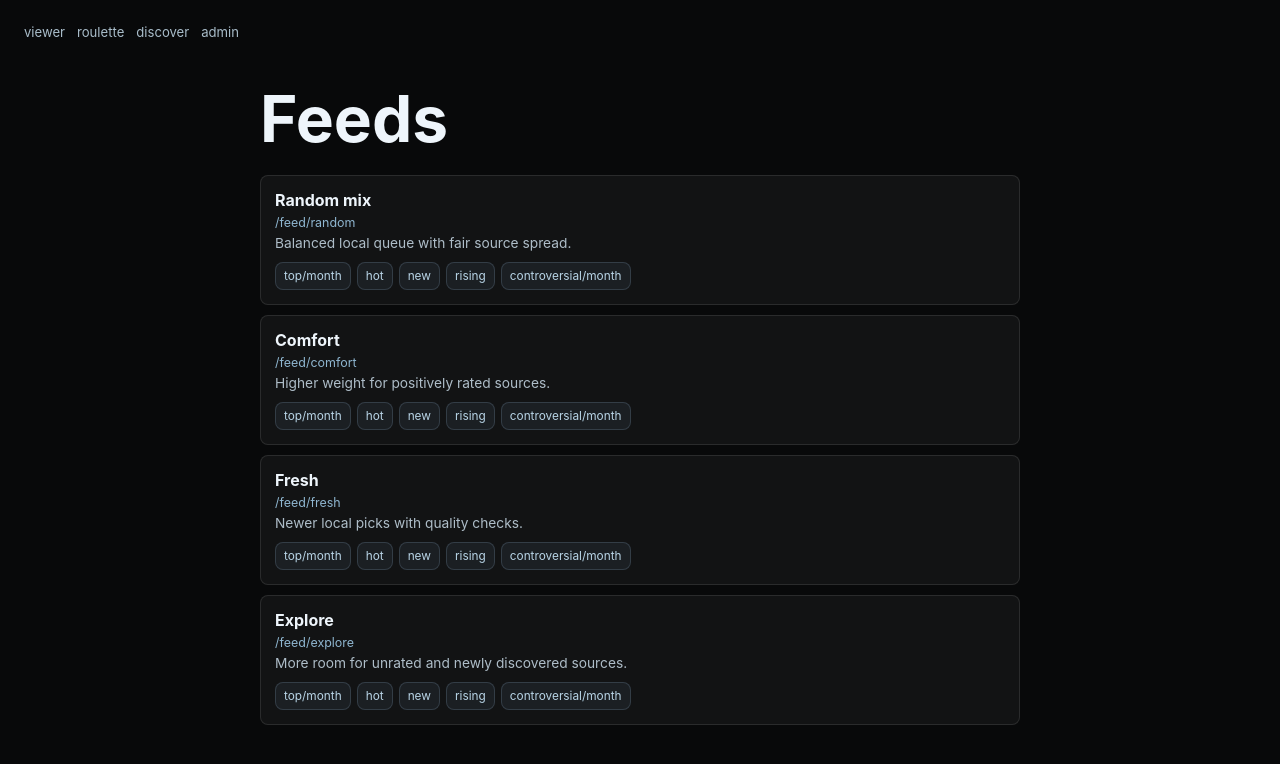
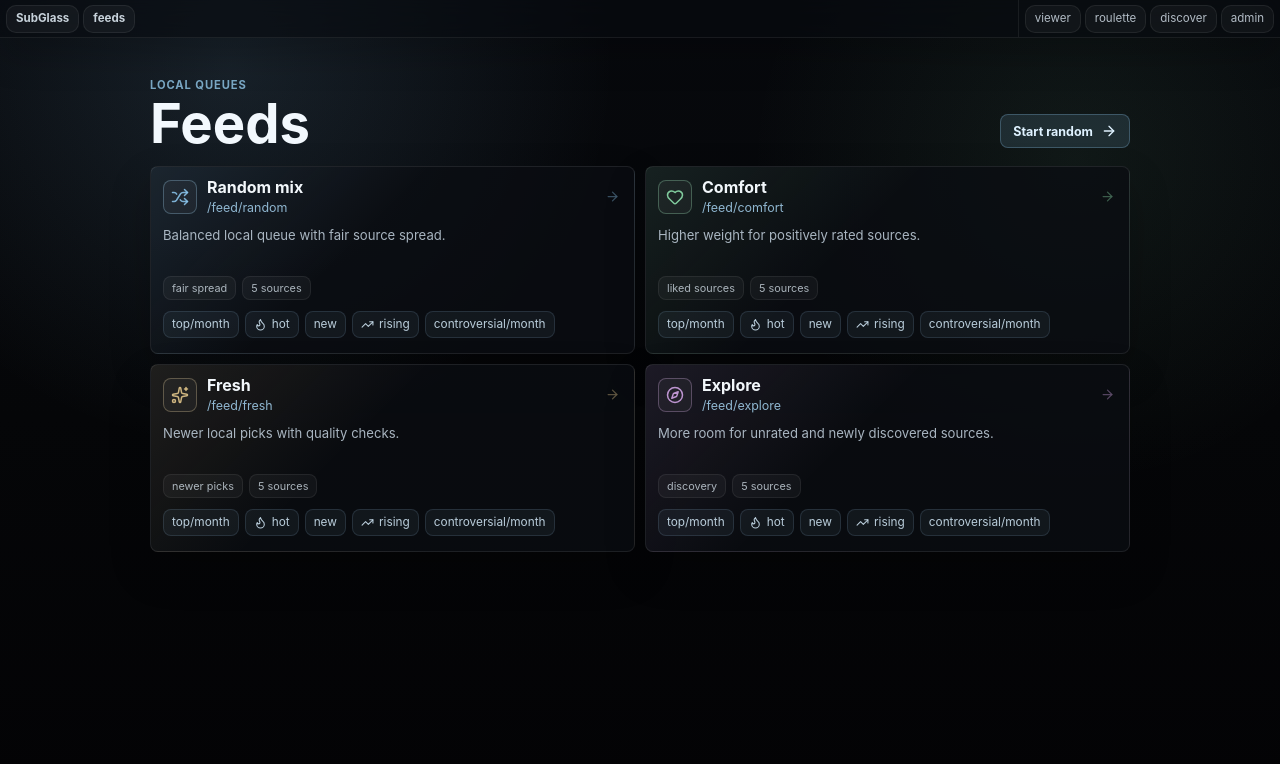
Before and after one commit to petercrabtree/sub-glass-copilot, a SvelteKit app: page /feed in a window 1280 px wide. Shown: the top 764 px of the page. Built offline with nearby package versions, Linux system fonts and the light colour scheme.

Commit message:
feat: polish feed index

```diff
--- a/src/lib/components/ViewerBrandMenu.svelte
+++ b/src/lib/components/ViewerBrandMenu.svelte
@@ -5,7 +5,7 @@
       <span class="viewer-menu-label">places</span>
       <div class="nav-links">
         <a href="/r/all">viewer</a>
-        <a href="/feed/random">feed</a>
+        <a href="/feed">feed</a>
         <a href="/roulette">roulette</a>
         <a href="/discover">discover</a>
         <a href="/admin">admin</a>
--- a/src/routes/feed/+page.svelte
+++ b/src/routes/feed/+page.svelte
@@ -1,12 +1,35 @@
 <script lang="ts">
+  import { ArrowRight, Compass, Flame, Heart, Shuffle, Sparkles, TrendingUp } from 'lucide-svelte';
+  import ViewerBrandMenu from '$lib/components/ViewerBrandMenu.svelte';
+  import ViewerTopRail from '$lib/components/ViewerTopRail.svelte';
   import { getDefaultFeedRoutePath, getFeedRoutePath } from '$lib/feed/routes';
   import type { RedditListingSort, RedditListingTime } from '$lib/types';
 
   const feeds = [
-    { name: 'random', label: 'Random mix', detail: 'Balanced local queue with fair source spread.' },
-    { name: 'comfort', label: 'Comfort', detail: 'Higher weight for positively rated sources.' },
-    { name: 'fresh', label: 'Fresh', detail: 'Newer local picks with quality checks.' },
-    { name: 'explore', label: 'Explore', detail: 'More room for unrated and newly discovered sources.' },
+    {
+      name: 'random',
+      label: 'Random mix',
+      detail: 'Balanced local queue with fair source spread.',
+      metric: 'fair spread',
+    },
+    {
+      name: 'comfort',
+      label: 'Comfort',
+      detail: 'Higher weight for positively rated sources.',
+      metric: 'liked sources',
+    },
+    {
+      name: 'fresh',
+      label: 'Fresh',
+      detail: 'Newer local picks with quality checks.',
+      metric: 'newer picks',
+    },
+    {
+      name: 'explore',
+      label: 'Explore',
+      detail: 'More room for unrated and newly discovered sources.',
+      metric: 'discovery',
+    },
   ];
 
   const sourceLinks: Array<{
@@ -27,31 +50,79 @@
 </svelte:head>
 
 <main class="feed-index">
-  <nav>
-    <a href="/r/all">viewer</a>
-    <a href="/roulette">roulette</a>
-    <a href="/discover">discover</a>
-    <a href="/admin">admin</a>
-  </nav>
+  <ViewerTopRail ariaLabel="Feed index navigation">
+    {#snippet left()}
+      <ViewerBrandMenu />
+      <span class="viewer-top-chip feed-chip">feeds</span>
+    {/snippet}
 
-  <section>
-    <h1>Feeds</h1>
-    <div class="feed-list">
+    {#snippet right()}
+      <a class="rail-link" href="/r/all">viewer</a>
+      <a class="rail-link" href="/roulette">roulette</a>
+      <a class="rail-link" href="/discover">discover</a>
+      <a class="rail-link" href="/admin">admin</a>
+    {/snippet}
+  </ViewerTopRail>
+
+  <section class="feed-shell" aria-labelledby="feed-index-title">
+    <header class="feed-header">
+      <div>
+        <p class="section-kicker">local queues</p>
+        <h1 id="feed-index-title">Feeds</h1>
+      </div>
+
+      <a href={getDefaultFeedRoutePath('random')} class="start-link">
+        <span>Start random</span>
+        <ArrowRight size={16} strokeWidth={2} aria-hidden="true" />
+      </a>
+    </header>
+
+    <div class="feed-grid" aria-label="Feed presets">
       {#each feeds as feed}
-        <div class="feed-link">
+        <article class="feed-card" data-feed={feed.name}>
           <a href={getDefaultFeedRoutePath(feed.name)} class="feed-primary">
-            <strong>{feed.label}</strong>
-            <span>{getDefaultFeedRoutePath(feed.name)}</span>
+            <span class="feed-icon" aria-hidden="true">
+              {#if feed.name === 'random'}
+                <Shuffle size={18} strokeWidth={2} />
+              {:else if feed.name === 'comfort'}
+                <Heart size={18} strokeWidth={2} />
+              {:else if feed.name === 'fresh'}
+                <Sparkles size={18} strokeWidth={2} />
+              {:else}
+                <Compass size={18} strokeWidth={2} />
+              {/if}
+            </span>
+
+            <span class="feed-copy">
+              <strong>{feed.label}</strong>
+              <span>{getDefaultFeedRoutePath(feed.name)}</span>
+            </span>
+
+            <span class="feed-arrow">
+              <ArrowRight size={15} strokeWidth={2} aria-hidden="true" />
+            </span>
           </a>
+
           <p>{feed.detail}</p>
+
+          <div class="feed-meta" aria-label={`${feed.label} summary`}>
+            <span>{feed.metric}</span>
+            <span>{sourceLinks.length} sources</span>
+          </div>
+
           <div class="source-links">
             {#each sourceLinks as source}
               <a href={getFeedRoutePath({ feedName: feed.name, listingSort: source.listingSort, listingTime: source.listingTime })}>
+                {#if source.listingSort === 'hot'}
+                  <Flame size={13} strokeWidth={2} aria-hidden="true" />
+                {:else if source.listingSort === 'rising'}
+                  <TrendingUp size={13} strokeWidth={2} aria-hidden="true" />
+                {/if}
                 {source.label}
               </a>
             {/each}
           </div>
-        </div>
+        </article>
       {/each}
     </div>
   </section>
@@ -60,74 +131,299 @@
 <style>
   .feed-index {
     min-height: 100vh;
-    background: #08090a;
+    background:
+      radial-gradient(circle at 18% 8%, rgba(140, 199, 239, 0.13), transparent 30%),
+      radial-gradient(circle at 84% 20%, rgba(142, 226, 174, 0.08), transparent 26%),
+      linear-gradient(180deg, #07090d 0%, #050608 52%, #030305 100%);
     color: #eef5fb;
-    padding: 24px;
+    padding: 78px 18px 34px;
+    overflow-x: hidden;
   }
-  nav {
+
+  :global(.viewer-top-chip.feed-chip),
+  .rail-link {
+    padding: 0 9px;
+    text-decoration: none;
+  }
+
+  :global(.viewer-top-chip.feed-chip) {
+    color: rgba(154, 211, 247, 0.92);
+    font-weight: 700;
+  }
+
+  .rail-link {
+    min-height: 28px;
     display: flex;
-    gap: 12px;
-    margin-bottom: 40px;
+    align-items: center;
+    justify-content: center;
+    border-radius: 10px;
+    border: 1px solid rgba(255, 255, 255, 0.07);
+    background: rgba(255, 255, 255, 0.04);
+    color: rgba(213, 225, 235, 0.82);
+    font-size: 0.72rem;
+    line-height: 1;
   }
-  nav a,
-  .feed-link,
+
+  .rail-link:hover,
+  .rail-link:focus-visible {
+    border-color: rgba(140, 199, 239, 0.24);
+    background: rgba(140, 199, 239, 0.12);
+    color: #edf6ff;
+  }
+
+  .feed-shell {
+    width: min(980px, 100%);
+    margin: 0 auto;
+  }
+
+  .feed-header {
+    display: flex;
+    align-items: end;
+    justify-content: space-between;
+    gap: 18px;
+    margin-bottom: 18px;
+  }
+
+  .section-kicker {
+    margin: 0 0 6px;
+    color: rgba(154, 211, 247, 0.76);
+    font-size: 0.7rem;
+    font-weight: 700;
+    letter-spacing: 0.08em;
+    text-transform: uppercase;
+  }
+
+  h1 {
+    margin: 0;
+    color: #f2f8fd;
+    font-size: clamp(2.1rem, 6vw, 3.4rem);
+    line-height: 0.92;
+  }
+
+  .start-link,
   .feed-primary,
   .source-links a {
     color: inherit;
     text-decoration: none;
   }
-  nav a {
-    color: #a9bdca;
-    font-size: 0.82rem;
+
+  .start-link {
+    min-height: 34px;
+    display: inline-flex;
+    align-items: center;
+    gap: 8px;
+    padding: 0 12px;
+    border-radius: 8px;
+    border: 1px solid rgba(140, 199, 239, 0.28);
+    background: rgba(140, 199, 239, 0.13);
+    color: #dff2ff;
+    font-size: 0.78rem;
+    font-weight: 700;
+    white-space: nowrap;
   }
-  section {
-    max-width: 760px;
-    margin: 0 auto;
+
+  .start-link:hover,
+  .start-link:focus-visible {
+    border-color: rgba(140, 199, 239, 0.42);
+    background: rgba(140, 199, 239, 0.19);
   }
-  h1 {
-    margin: 0 0 18px;
-    font-size: clamp(2rem, 7vw, 4rem);
-  }
-  .feed-list {
+
+  .feed-grid {
     display: grid;
+    grid-template-columns: repeat(2, minmax(0, 1fr));
     gap: 10px;
   }
-  .feed-link {
+
+  .feed-card {
+    --feed-accent: rgba(140, 199, 239, 0.86);
+    --feed-accent-soft: rgba(140, 199, 239, 0.12);
     display: grid;
-    gap: 5px;
-    padding: 14px;
-    border: 1px solid rgba(255, 255, 255, 0.1);
+    align-content: start;
+    gap: 11px;
+    min-height: 188px;
+    padding: 12px;
     border-radius: 8px;
-    background: rgba(255, 255, 255, 0.045);
+    border: 1px solid rgba(255, 255, 255, 0.085);
+    background:
+      linear-gradient(135deg, var(--feed-accent-soft), transparent 42%),
+      rgba(11, 14, 18, 0.78);
+    box-shadow: 0 18px 40px rgba(0, 0, 0, 0.22);
   }
+
+  .feed-card[data-feed='comfort'] {
+    --feed-accent: rgba(142, 226, 174, 0.88);
+    --feed-accent-soft: rgba(142, 226, 174, 0.1);
+  }
+
+  .feed-card[data-feed='fresh'] {
+    --feed-accent: rgba(224, 196, 137, 0.9);
+    --feed-accent-soft: rgba(224, 196, 137, 0.1);
+  }
+
+  .feed-card[data-feed='explore'] {
+    --feed-accent: rgba(212, 165, 232, 0.88);
+    --feed-accent-soft: rgba(212, 165, 232, 0.1);
+  }
+
+  .feed-card:hover {
+    border-color: color-mix(in srgb, var(--feed-accent) 36%, rgba(255, 255, 255, 0.08));
+    background:
+      linear-gradient(135deg, color-mix(in srgb, var(--feed-accent-soft) 72%, transparent), transparent 46%),
+      rgba(14, 18, 23, 0.86);
+  }
+
   .feed-primary {
+    display: flex;
+    min-width: 0;
+    align-items: center;
+    gap: 10px;
+    padding-bottom: 1px;
+  }
+
+  .feed-primary:hover .feed-arrow,
+  .feed-primary:focus-visible .feed-arrow {
+    opacity: 1;
+    transform: translateX(0);
+  }
+
+  .feed-icon,
+  .feed-arrow {
+    flex: 0 0 auto;
+    display: inline-flex;
+    align-items: center;
+    justify-content: center;
+    color: var(--feed-accent);
+  }
+
+  .feed-icon {
+    width: 34px;
+    height: 34px;
+    border-radius: 8px;
+    border: 1px solid color-mix(in srgb, var(--feed-accent) 28%, rgba(255, 255, 255, 0.08));
+    background: rgba(255, 255, 255, 0.04);
+  }
+
+  .feed-copy {
+    min-width: 0;
     display: grid;
-    gap: 5px;
+    gap: 4px;
   }
+
+  .feed-primary strong {
+    color: #f2f7fb;
+    font-size: 1rem;
+    line-height: 1.05;
+  }
+
   .feed-primary span {
+    min-width: 0;
+  }
+
+  .feed-copy span {
     color: #8fb6d0;
     font-size: 0.78rem;
+    overflow: hidden;
+    text-overflow: ellipsis;
+    white-space: nowrap;
   }
-  .feed-link p {
+
+  .feed-arrow {
+    margin-left: auto;
+    opacity: 0.42;
+    transform: translateX(-2px);
+    transition:
+      opacity 0.16s ease,
+      transform 0.16s ease;
+  }
+
+  .feed-card p {
     margin: 0;
-    color: #aebdc8;
-    font-size: 0.86rem;
+    min-height: 38px;
+    color: rgba(190, 204, 216, 0.88);
+    font-size: 0.82rem;
+    line-height: 1.35;
   }
+
+  .feed-meta {
+    display: flex;
+    flex-wrap: wrap;
+    gap: 6px;
+  }
+
+  .feed-meta span {
+    min-height: 24px;
+    display: inline-flex;
+    align-items: center;
+    border-radius: 8px;
+    border: 1px solid rgba(255, 255, 255, 0.07);
+    background: rgba(255, 255, 255, 0.04);
+    color: rgba(212, 223, 232, 0.78);
+    font-size: 0.68rem;
+    padding: 0 8px;
+  }
+
   .source-links {
     display: flex;
     flex-wrap: wrap;
     gap: 6px;
-    margin-top: 6px;
   }
+
   .source-links a {
-    min-height: 28px;
+    min-height: 27px;
     display: inline-flex;
     align-items: center;
-    border: 1px solid rgba(143, 182, 208, 0.2);
+    gap: 5px;
     border-radius: 8px;
-    background: rgba(143, 182, 208, 0.08);
-    color: #b8d4e6;
+    border: 1px solid rgba(143, 182, 208, 0.16);
+    background: rgba(143, 182, 208, 0.07);
+    color: rgba(203, 224, 238, 0.9);
     font-size: 0.74rem;
     padding: 0 8px;
   }
+
+  .source-links a:hover,
+  .source-links a:focus-visible {
+    border-color: color-mix(in srgb, var(--feed-accent) 34%, rgba(143, 182, 208, 0.16));
+    background: color-mix(in srgb, var(--feed-accent-soft) 62%, rgba(143, 182, 208, 0.07));
+    color: #f1f8fd;
+  }
+
+  .start-link:focus-visible,
+  .rail-link:focus-visible,
+  .feed-primary:focus-visible,
+  .source-links a:focus-visible {
+    outline: 2px solid rgba(140, 199, 239, 0.78);
+    outline-offset: 2px;
+  }
+
+  @media (max-width: 760px) {
+    .feed-index {
+      padding-top: 118px;
+    }
+
+    .feed-header {
+      align-items: start;
+      flex-direction: column;
+    }
+
+    .feed-grid {
+      grid-template-columns: 1fr;
+    }
+
+    .feed-card {
+      min-height: 0;
+    }
+  }
+
+  @media (max-width: 480px) {
+    .feed-index {
+      padding-right: 12px;
+      padding-left: 12px;
+    }
+
+    .source-links a {
+      flex: 1 1 calc(50% - 6px);
+      justify-content: center;
+    }
+  }
 </style>
```
